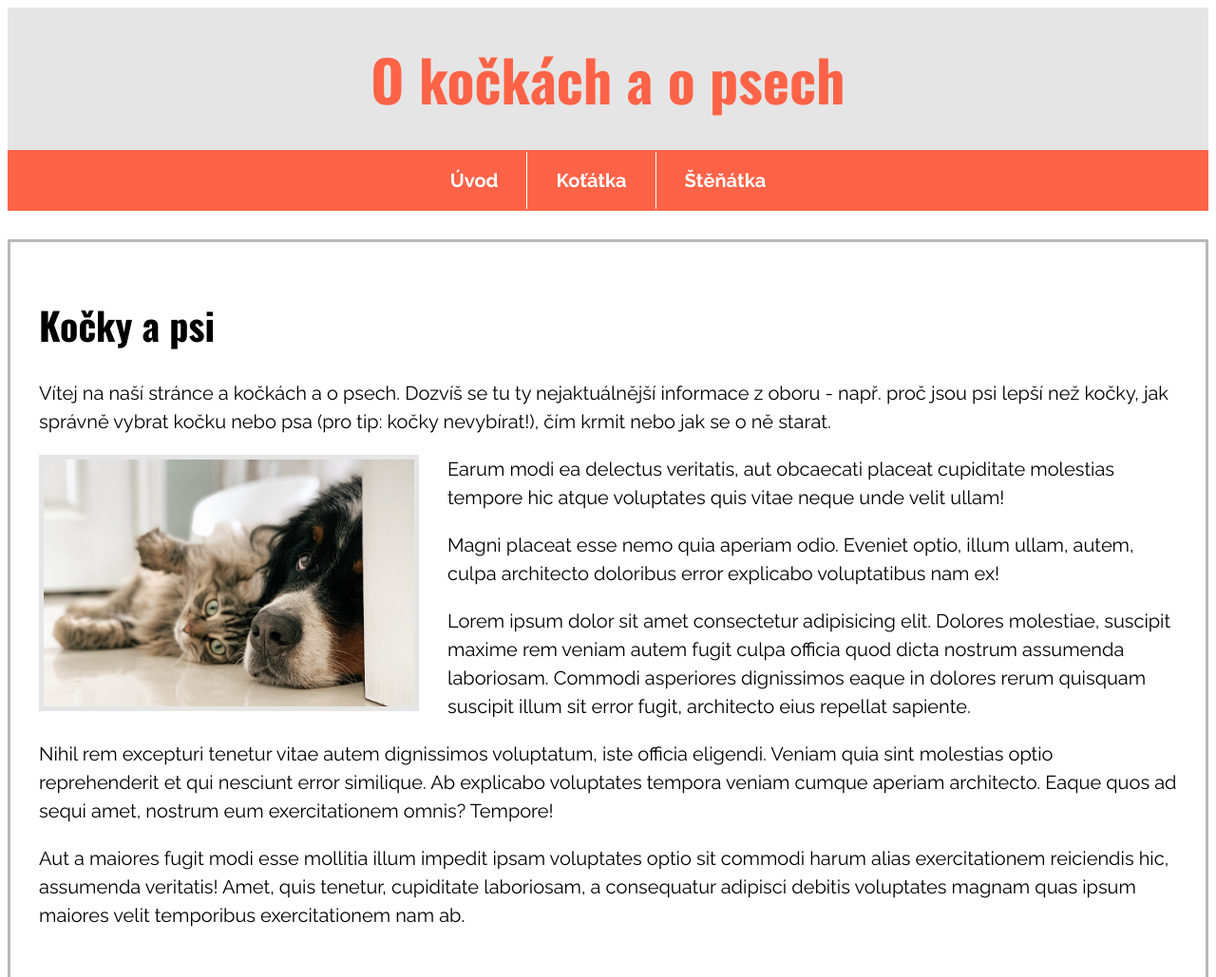
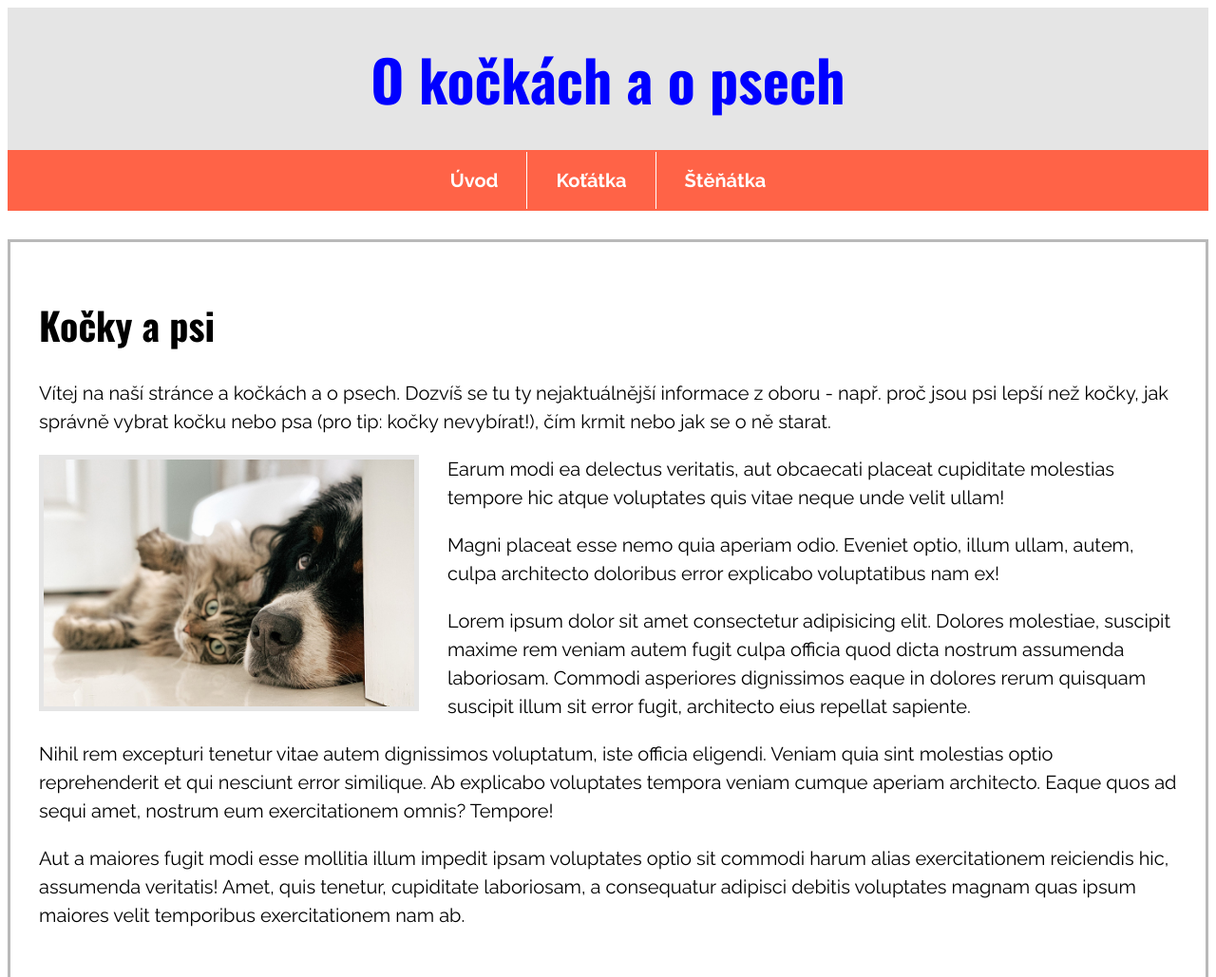
Before and after one commit to JitkaHo/prvni-web, an Eleventy site: page index.html in a window 1280 px wide. Shown: the top 1029 px of the page at 95% size. Built offline with nearby package versions, Linux system fonts and the light colour scheme; Eleventy itself is replaced by a stand-in of ours; files that its build step writes are made by us from their sources.

Commit message:
změna barvy

```diff
--- a/css/style.css
+++ b/css/style.css
@@ -2,7 +2,9 @@
   box-sizing: border-box;
 }
 
-*, ::before, ::after {
+*,
+::before,
+::after {
   box-sizing: inherit;
 }
 
@@ -12,7 +14,12 @@
   line-height: 1.5;
 }
 
-h1, h2, h3, h4, h5, h6 {
+h1,
+h2,
+h3,
+h4,
+h5,
+h6 {
   font-family: "Oswald", sans-serif;
 }
 
@@ -25,7 +32,7 @@
   margin: 0;
   font-size: 3em;
   text-align: center;
-  color: #ff6347;
+  color: blue;
 }
 
 .menu {
@@ -52,7 +59,8 @@
   font-weight: bold;
 }
 
-.menu__link:hover, .menu__link:focus {
+.menu__link:hover,
+.menu__link:focus {
   background-color: white;
   color: #ff6347;
 }
```
